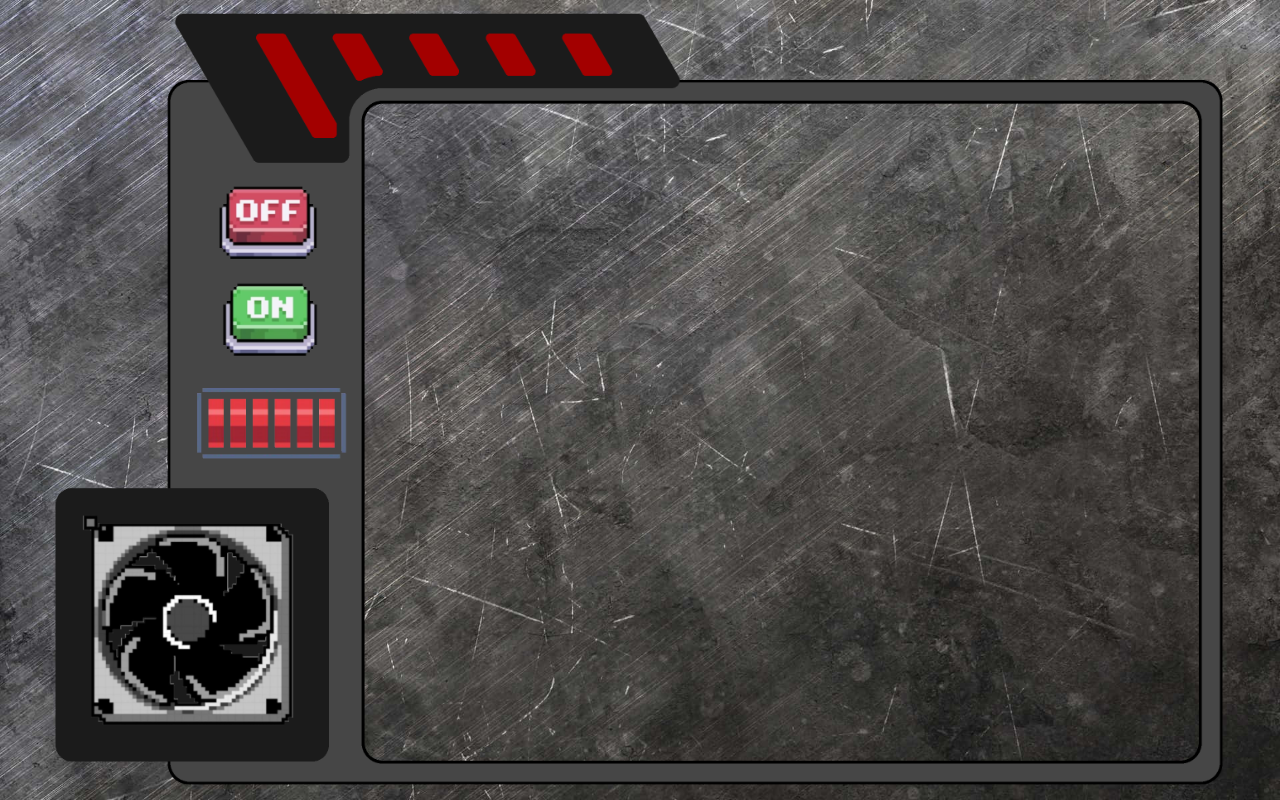
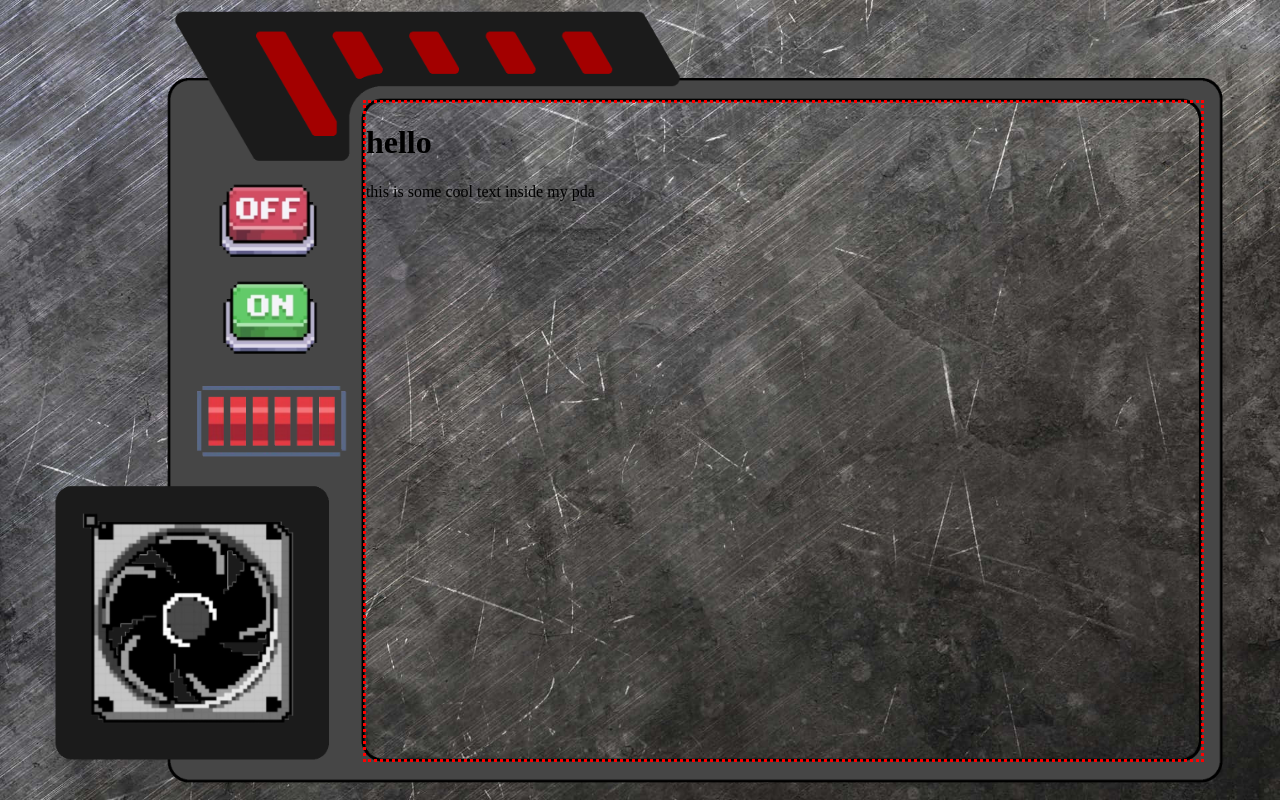
Before and after one commit to lucaSartore/lucaSartore.github.io, a React (Vite) app: page /blue_pill in a window 1280 px wide. Built offline with nearby package versions, Linux system fonts and the light colour scheme; a web font is replaced by a local one.

Commit message:
add option for wrapper childrens

```diff
--- a/src/components/pda/index.css
+++ b/src/components/pda/index.css
@@ -46,7 +46,7 @@ html, body {
     height: 100%;
 }
 
-.pda-class {
+.pda-img{
     max-width: 97vw;
     max-height: 97vh;
     object-fit: contain;
@@ -55,15 +55,16 @@ html, body {
 
 .pda-screen {
     position: absolute;
-    z-index: 3; /* Ensure it's above the image */
-    /* Calculate the width and height based on the desired corners */
-    /**/
+    z-index: 3;
+    left: 26.4%;
+    top: 11.5%;
+    width: 71.1%;
+    height: 84.2%;
     border-color: red;
     border-style: dotted;
-    /*z-index: 1;*/
-    /**/
-    /*aspect-ratio: 1/2;*/
-    /*/*object-fit: contain;*/*/
-    /*max-width: 97vw;*/
-    /*max-height: 97vh;*/
 }
+
+
+.pda-main-div {
+    position: relative;
+}
--- a/src/components/pda/index.tsx
+++ b/src/components/pda/index.tsx
@@ -1,7 +1,7 @@
 import pda_img from "../../assets/pda.png";
 import desk_img from "../../assets/desk_3.jpg";
-import React, { useEffect, useState, useRef } from "react";
 import "./index.css"
+import { forwardRef, PropsWithChildren, useImperativeHandle, useRef } from "react";
 
 
 function PdaPage(){
@@ -9,7 +9,10 @@ function PdaPage(){
 		<>
             <div id="pda-page-main-div">
                 <div id="pda-container">
-                    <PdaWrapper/>
+                    <PdaWrapper >
+                        <h1> hello </h1>
+                        <a> this is some cool text inside my pda </a>
+                    </PdaWrapper>
                 </div>
                 <img src={desk_img} id="desk-img"/>
             </div>
@@ -17,52 +20,35 @@ function PdaPage(){
     )
 }
 
-function PdaWrapper() {
-    const [overlayStyle, setOverlayStyle] = useState({});
-    const imageRef = useRef<HTMLImageElement>(null);
 
-    useEffect(() => {
-        const updateOverlay = () => {
-            const image = imageRef.current;
-            if (!image) return;
+const PdaWrapper = forwardRef((props: PropsWithChildren, ref) => {
+    const refPdaWrapper = useRef(null)
 
-            const imageRect = image.getBoundingClientRect();
-            const imageWidth = imageRect.width;
-            const imageHeight = imageRect.height;
-
-            const topLeftX = imageWidth * 0.264;
-            const topLeftY = imageHeight * 0.115;
-            const bottomRightX = imageWidth * 0.975;
-            const bottomRightY = imageHeight * 0.963;
-
-            const overlayWidth = bottomRightX - topLeftX;
-            const overlayHeight = bottomRightY - topLeftY;
-
-            setOverlayStyle({
-                width: `${overlayWidth}px`,
-                height: `${overlayHeight}px`,
-                left: `${imageRect.left + topLeftX}px`,
-                top: `${imageRect.top + topLeftY}px`,
-            });
-        };
-
-        updateOverlay();
-        window.addEventListener("resize", updateOverlay);
-
-        return () => window.removeEventListener("resize", updateOverlay);
-    }, []);
+      useImperativeHandle(ref, () => ({
+        toggleFullscreen: () => {
+            console.log("full screen");
+        }
+      }));
 
     return (
         <>
-            <img
-                ref={imageRef}
-                src={pda_img}
-                className="pda-class"
-                alt="PDA"
-            />
-            <div className="pda-screen" style={overlayStyle}></div>
+            <div
+                className="pda-main-div"
+                ref={refPdaWrapper}
+                {...props}
+            >
+                <img
+                    //ref={imageRef}
+                    src={pda_img}
+                    className="pda-img"
+                    alt="PDA"
+                />
+                <div className="pda-screen" >
+                    {props.children}
+                </div>
+            </div>
         </>
     );
-}
+})
 
 export default PdaPage;
```
